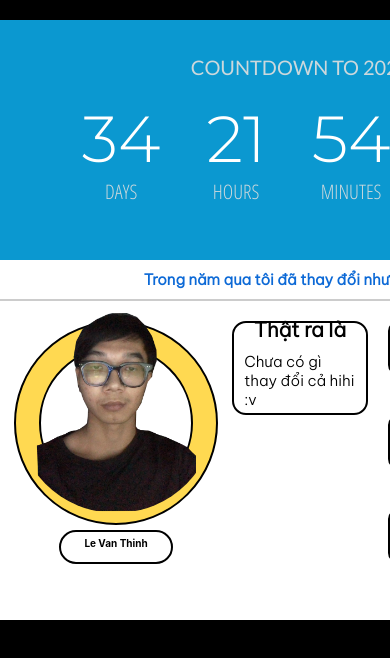
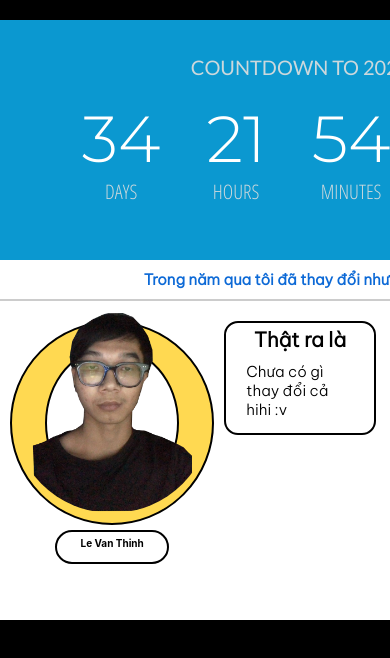
Before and after one commit to lethinh2003/countdown_newyear, a React (Create React App) app: page / in a window 390 px wide. Shown: the top 658 px of the page. Built offline with nearby package versions, Linux system fonts and the light colour scheme.

Commit message:
Update App.css

```diff
--- a/src/App.css
+++ b/src/App.css
@@ -331,5 +331,11 @@ a {
   }
   .form-input {
     margin: 20px 0;
+    padding: 10px;
   }
+  .border-avatar::before {
+  content: "";
+  width: 130px;
+
 }
+}
```
